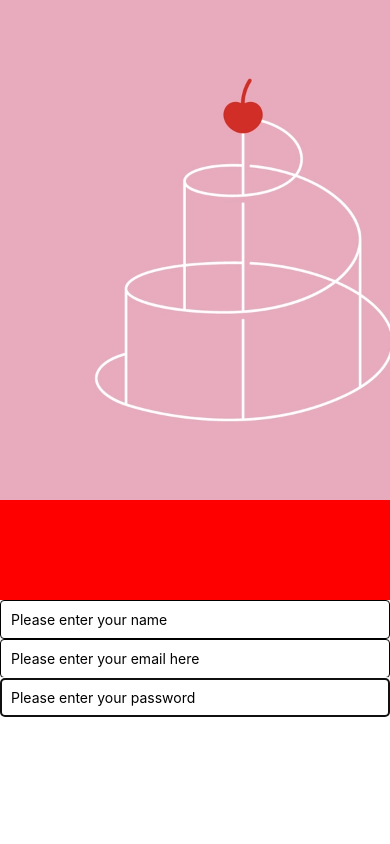
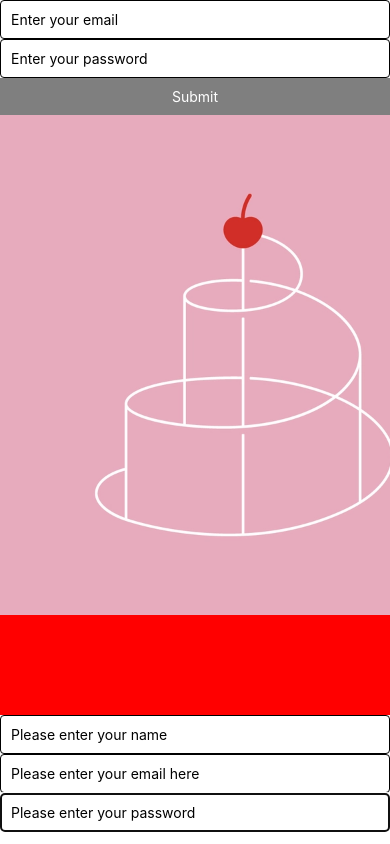
Before and after one commit to VerneriLop/ReactNativeUdemyCourse, a React Native app: screen / in a window 390 px wide. Built offline with nearby package versions, Linux system fonts and the light colour scheme.

Commit message:
button training

```diff
--- a/App.tsx
+++ b/App.tsx
@@ -1,5 +1,13 @@
 import React, {useState} from 'react';
-import {Image, SafeAreaView, ScrollView, TextInput} from 'react-native';
+import {
+  Button,
+  Image,
+  Pressable,
+  SafeAreaView,
+  ScrollView,
+  Text,
+  TextInput,
+} from 'react-native';
 
 const App = () => {
   const [textValue, setTextValue] = useState('');
@@ -8,6 +16,40 @@
 
   return (
     <SafeAreaView>
+      <ScrollView>
+        <TextInput
+          style={{borderWidth: 1, borderRadius: 4, padding: 10}}
+          placeholder="Enter your email"
+          keyboardType="email-address"
+          value={email}
+          onChangeText={value => {
+            setEmail(value);
+          }}
+        />
+        <TextInput
+          style={{borderWidth: 1, borderRadius: 4, padding: 10}}
+          placeholder="Enter your password"
+          secureTextEntry
+          value={passwordValue}
+          onChangeText={value => {
+            setPasswordValue(value);
+          }}
+        />
+        <Pressable
+          disabled={email.length === 0 || passwordValue.length < 8}
+          style={[
+            {backgroundColor: 'black'},
+            (email.length === 0 || passwordValue.length < 8) && {opacity: 0.5},
+          ]}
+          onPress={() => {
+            console.log(email, passwordValue);
+            console.log('clicked');
+          }}>
+          <Text style={{color: 'white', textAlign: 'center', padding: 10}}>
+            Submit
+          </Text>
+        </Pressable>
+      </ScrollView>
       <ScrollView
         onScroll={() => {
           console.log('we are scrolling');
```
Also changed, not shown: .eslintrc.js.
